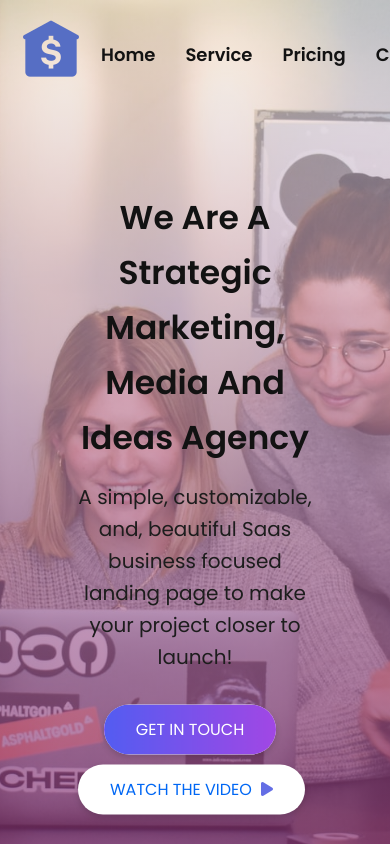
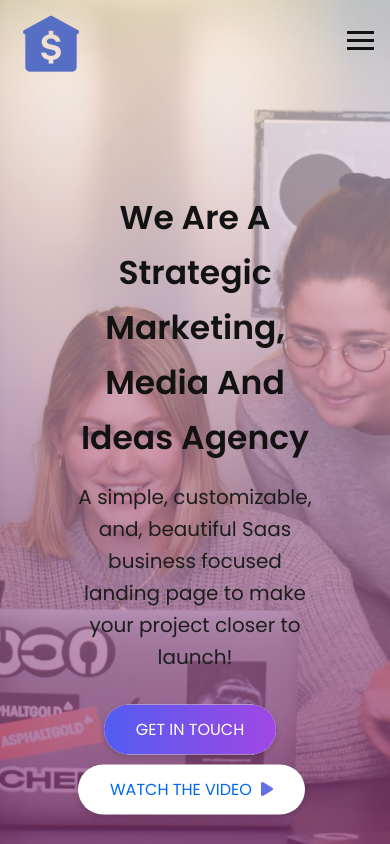
Before and after one commit to sachinDev07/Agency-Website, a plain HTML site: page index.html in a window 390 px wide. Shown: the top 844 px of the page. Drawn offline with nearby package versions, Linux system fonts and the light colour scheme.

Commit message:
| added navigation bar |

```diff
--- a/style.css
+++ b/style.css
@@ -772,5 +772,49 @@ h6 {
 
 
 @media only screen and (max-width: 774px) {
+    #header {
+        padding: 0.7rem 1rem;
+    }
+
+    #header .navbar_toggler {
+        display: block;
+        position: absolute;
+        top: 26px;
+        right: 16px;
+        z-index: 1000000;
+    }
+
+    #header .menu_bar {
+        position: fixed;
+        top: 55px;
+        right: -360px;
+        width: 300px;
+        height: 100vh;
+        background-color: rgba(256, 256, 256, .9);
+        border-radius: 8px;
+        transition: all .6s ease;
+    }
+
+    #header .menu_bar #navbar {
+        display: flex;
+        flex-direction: column;
+        justify-content: flex-start;
+        align-items: flex-start;
+        text-align: start;
+        padding: 40px 0;
+    }
+
+    #header .menu_bar #navbar li {
+        margin: 2rem 30px;
+    }
+
+    #header .menu_bar #navbar li a {
+        color: #000;
+        font-size: 18px;
+        font-weight: 600;
+    }
+
+
+
 
 }
```
